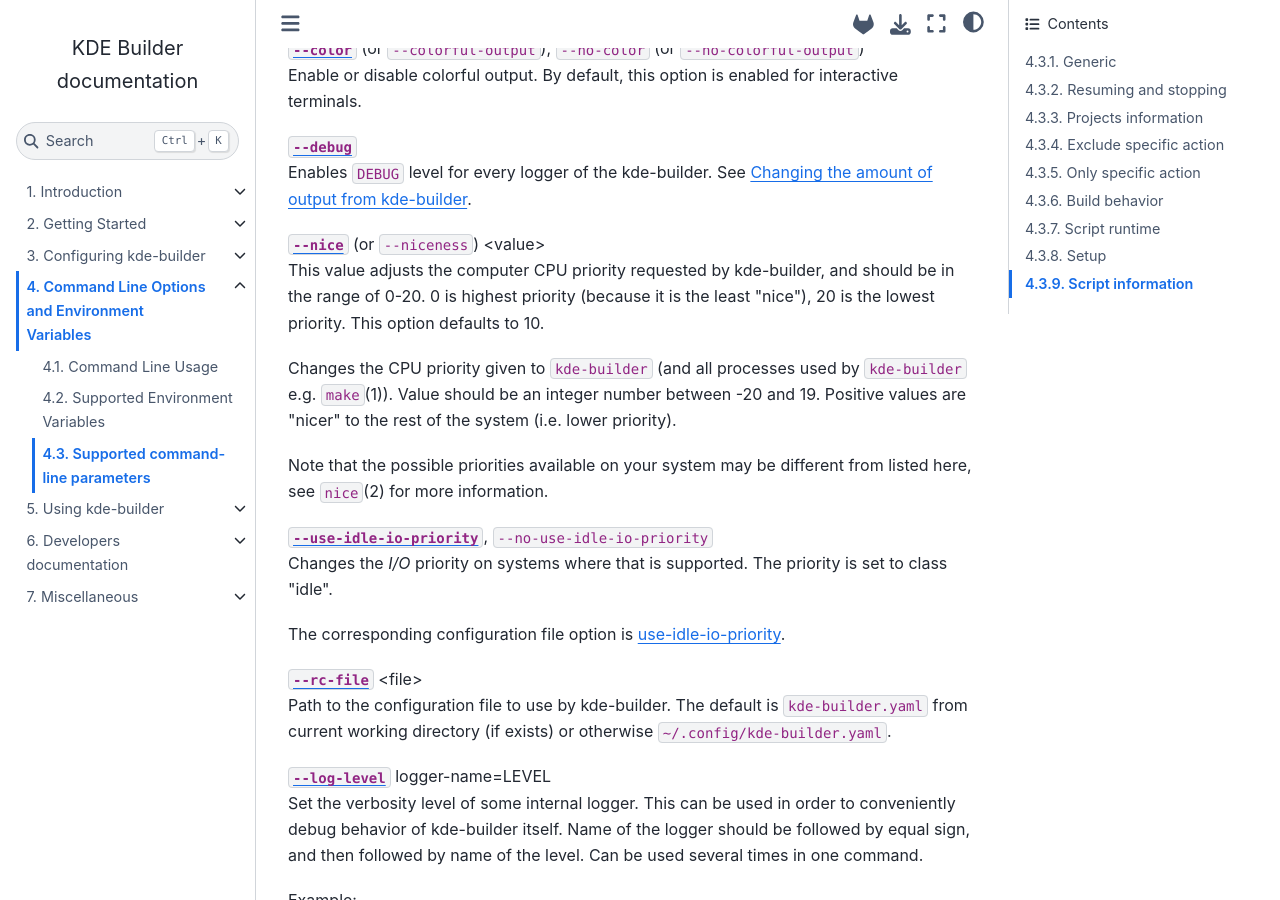
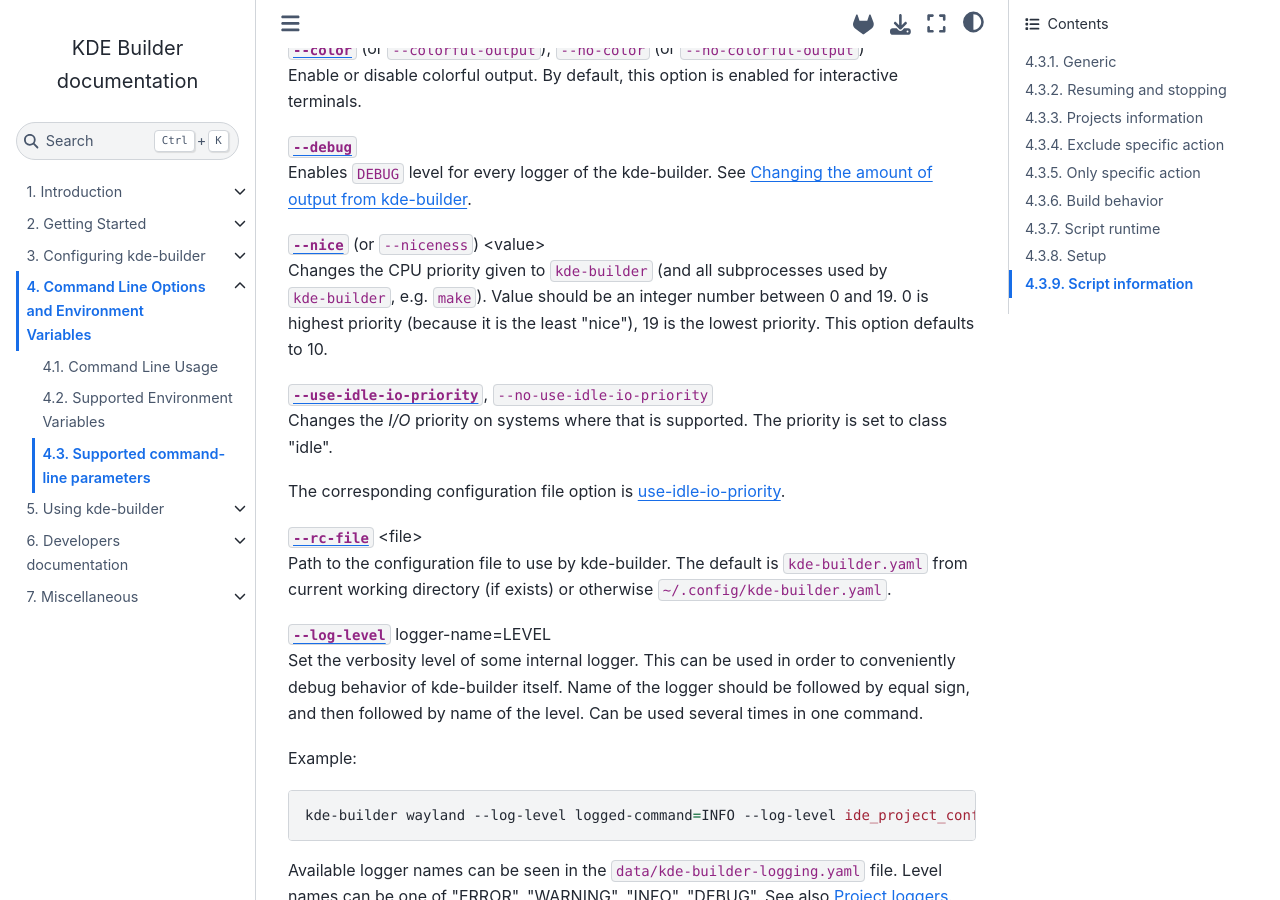
Before and after one commit to KDE/kde-builder, a Sphinx documentation site: the page built from doc/cmdline/supported-cmdline-params.md, in a window 1280 px wide and 900 px high, scrolled down 9088 px. Built offline with Sphinx 7.4.7 and the Sphinx Book theme 1.1.4, drawn with Linux system fonts in a browser that asks for light colours.

Commit message:
doc: Correctly document the nice range
The default value of niceness in Linux is 0.
It can be increased up to 19.
Negative values are not applicable for kde-builder,
because it is not intended to be run as root.
There is a special note in the doc here, that it is
not a good idea anyway, even if running as root.

```diff
--- a/doc/cmdline/supported-cmdline-params.md
+++ b/doc/cmdline/supported-cmdline-params.md
@@ -446,17 +446,10 @@
 
 (cmdline-nice)=
 [`--nice`](cmdline-nice) (or `--niceness`) \<value\>
-This value adjusts the computer CPU priority requested by kde-builder,
-and should be in the range of 0-20. 0 is highest priority (because it is
-the least "nice"), 20 is the lowest priority. This option defaults to 10.
-
-Changes the CPU priority given to `kde-builder` (and all processes used
-by `kde-builder` e.g. `make`(1)). Value should be an integer number
-between -20 and 19. Positive values are "nicer" to the rest of the
-system (i.e. lower priority).
-
-Note that the possible priorities available on your system may be
-different from listed here, see `nice`(2) for more information.
+Changes the CPU priority given to `kde-builder` (and all subprocesses used
+by `kde-builder`, e.g. `make`). Value should be an integer number
+between 0 and 19. 0 is highest priority (because it is the least "nice"),
+19 is the lowest priority. This option defaults to 10.
 
 (cmdline-use-idle-io-priority)=
 [`--use-idle-io-priority`](cmdline-use-idle-io-priority), `--no-use-idle-io-priority`
```
Also changed, not shown: doc/configuration/conf-options-table.md (+1 -1 lines), doc/using-kde-builder/basic-features.md (+2 -2 lines), 1 other file.
